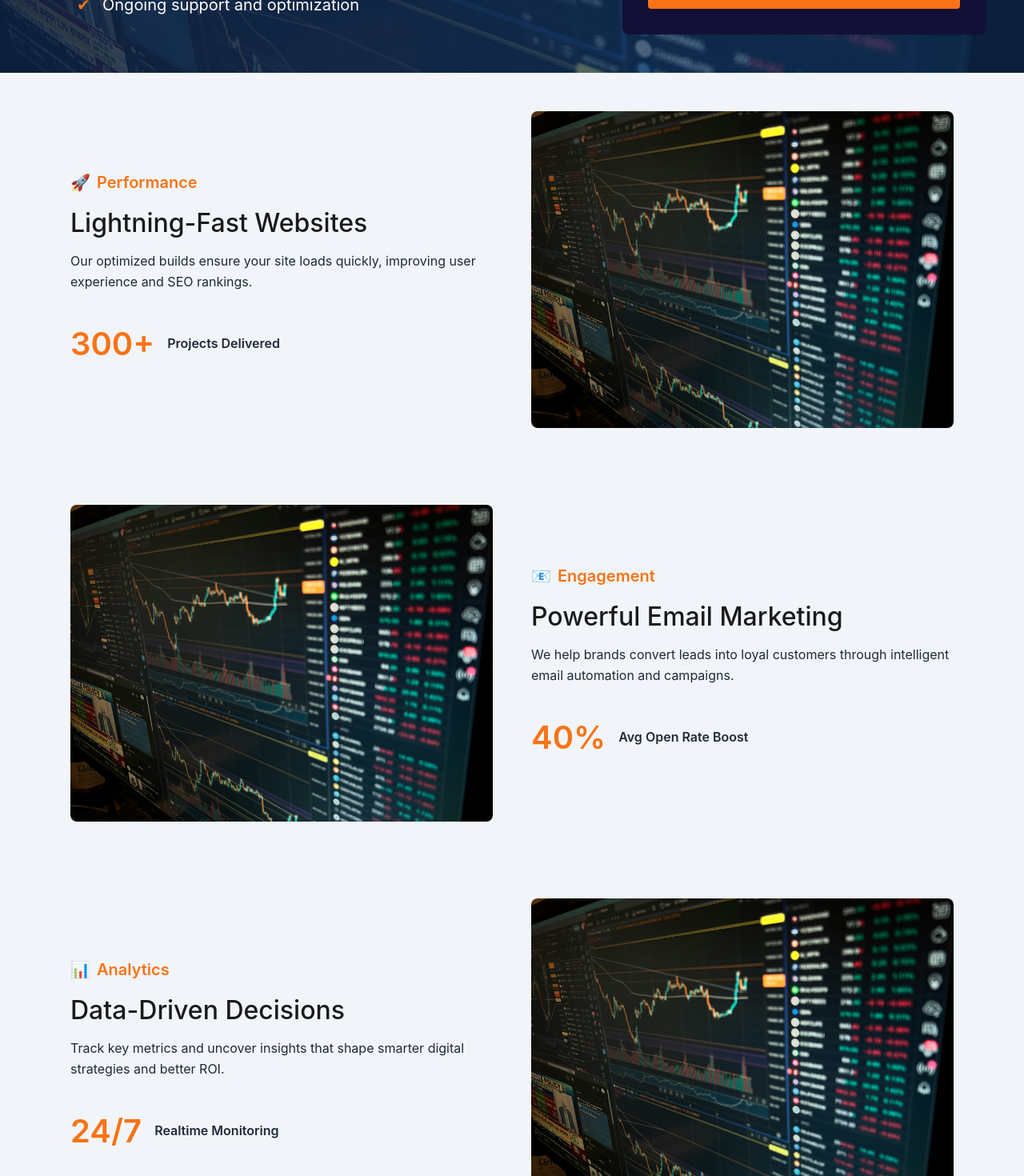
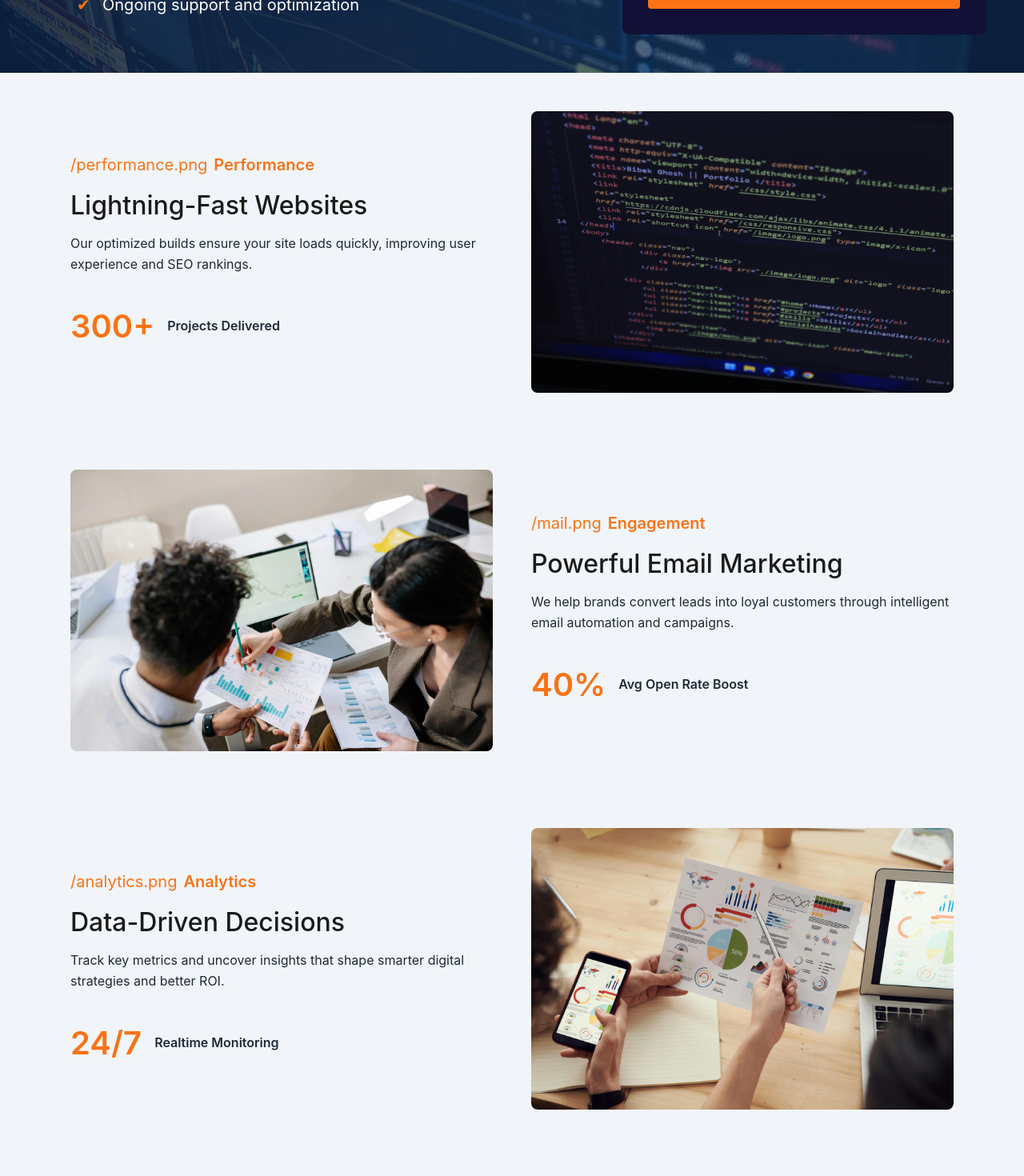
Before and after one commit to CESAR-JARAMILLO/Digital-Agency-Template, a Next.js app: page / in a window 1280 px wide. Shown: the part 600-2070 px from the top of the page at 80% size. Built offline with nearby package versions, Linux system fonts and the light colour scheme.

Commit message:
update images

```diff
--- a/data/banner.ts
+++ b/data/banner.ts
@@ -2,7 +2,7 @@ const bannerData = {
   title: "Custom App Development Designed for Your Business",
   description:
     "We build tailored web applications that align with your goals, streamline operations, and enhance user experience. Whether you're launching a new idea or optimizing internal workflows, our custom solutions are built to scale with your business.",
-  imageUrl: "/analytics-hero.jpg",
+  imageUrl: "/engineering.jpg",
   reverse: false,
 };
 
--- a/data/featureSections.ts
+++ b/data/featureSections.ts
@@ -1,46 +1,46 @@
 export const featureSections = [
   {
     reverse: false,
-    icon: "🚀",
+    icon: "/performance.png",
     tag: "Performance",
     title: "Lightning-Fast Websites",
     description:
       "Our optimized builds ensure your site loads quickly, improving user experience and SEO rankings.",
     statNumber: "300+",
     statLabel: "Projects Delivered",
-    imageUrl: "/analytics-hero.jpg",
+    imageUrl: "/code.jpg",
   },
   {
     reverse: true,
-    icon: "📧",
+    icon: "/mail.png",
     tag: "Engagement",
     title: "Powerful Email Marketing",
     description:
       "We help brands convert leads into loyal customers through intelligent email automation and campaigns.",
     statNumber: "40%",
     statLabel: "Avg Open Rate Boost",
-    imageUrl: "/analytics-hero.jpg",
+    imageUrl: "/marketing.jpg",
   },
   {
     reverse: false,
-    icon: "📊",
+    icon: "/analytics.png",
     tag: "Analytics",
     title: "Data-Driven Decisions",
     description:
       "Track key metrics and uncover insights that shape smarter digital strategies and better ROI.",
     statNumber: "24/7",
     statLabel: "Realtime Monitoring",
-    imageUrl: "/analytics-hero.jpg",
+    imageUrl: "/analytics.jpg",
   },
   {
     reverse: true,
-    icon: "🎨",
+    icon: "/design.png",
     tag: "Design",
     title: "Conversion-Focused Design",
     description:
       "We create modern, accessible designs that not only look good but drive conversions and engagement.",
     statNumber: "95%",
     statLabel: "Client Satisfaction Rate",
-    imageUrl: "/analytics-hero.jpg",
+    imageUrl: "/design.jpg",
   },
 ];
```
